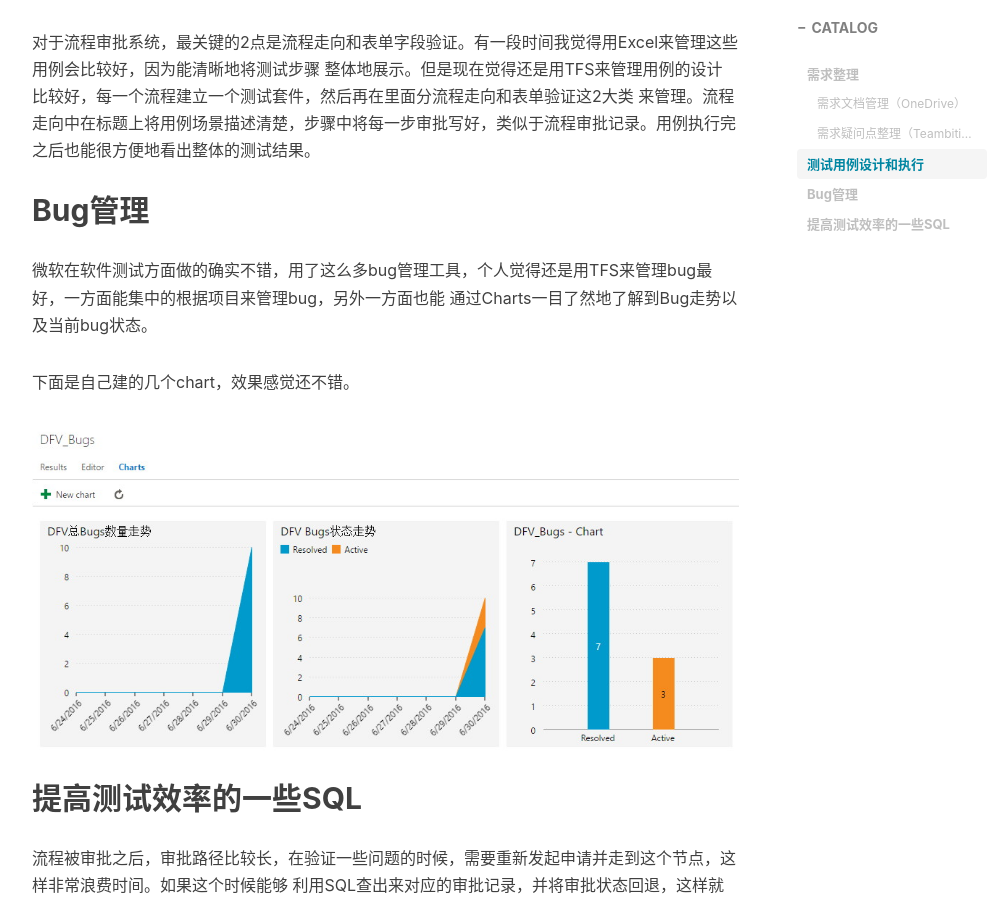
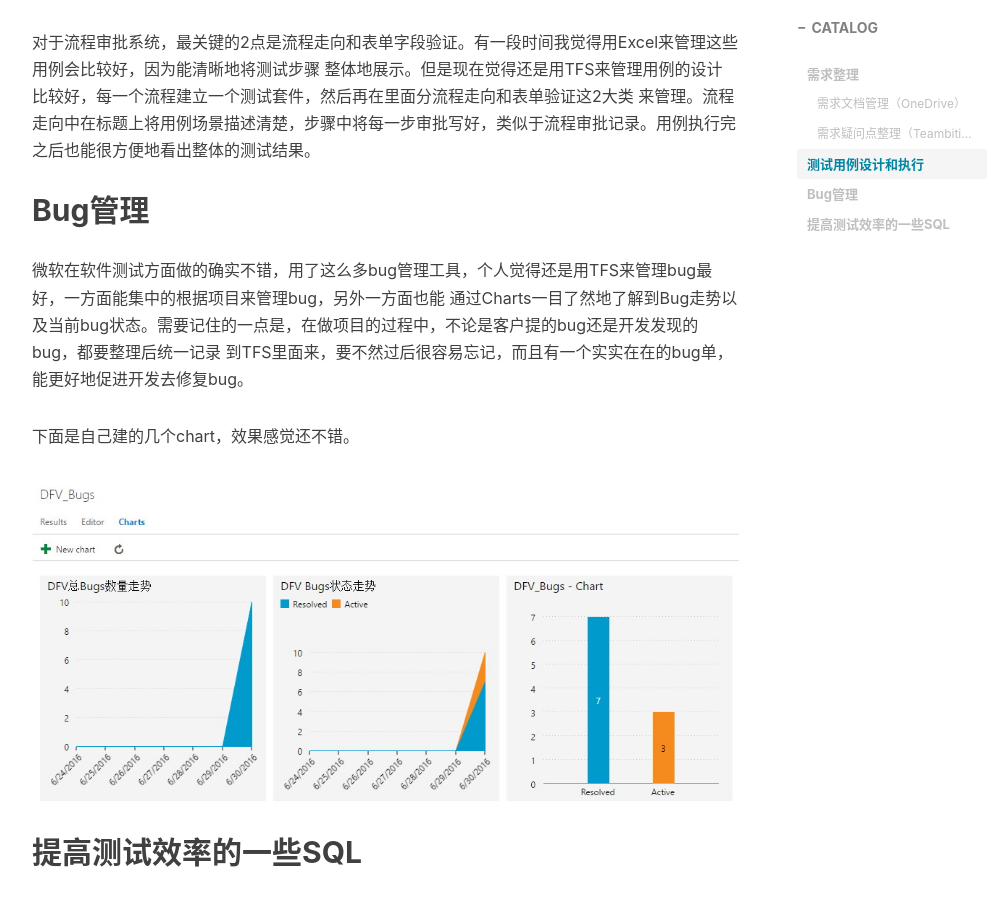
Before and after one commit to ccflyme/ccflyme.github.io, a Jekyll site: the page built from _posts/2016-06-27-Workflow-System-Testing-Experience.markdown, in a window 1280 px wide and 900 px high, scrolled down 1025 px. Shown: the whole window, without its empty margins (233-1225 px from the left). Built offline with Jekyll 4.4.1, drawn with Linux system fonts in a browser that asks for light colours; nearby versions of some CDN libraries; comment, search, counter and statistics services are not loaded.

Commit message:
update blog

```diff
--- a/_posts/2016-06-27-Workflow-System-Testing-Experience.markdown
+++ b/_posts/2016-06-27-Workflow-System-Testing-Experience.markdown
@@ -34,7 +34,8 @@ tags:
 ## Bug管理
 
 微软在软件测试方面做的确实不错，用了这么多bug管理工具，个人觉得还是用TFS来管理bug最好，一方面能集中的根据项目来管理bug，另外一方面也能
-通过Charts一目了然地了解到Bug走势以及当前bug状态。
+通过Charts一目了然地了解到Bug走势以及当前bug状态。需要记住的一点是，在做项目的过程中，不论是客户提的bug还是开发发现的bug，都要整理后统一记录
+到TFS里面来，要不然过后很容易忘记，而且有一个实实在在的bug单，能更好地促进开发去修复bug。
 
 下面是自己建的几个chart，效果感觉还不错。
 
```
